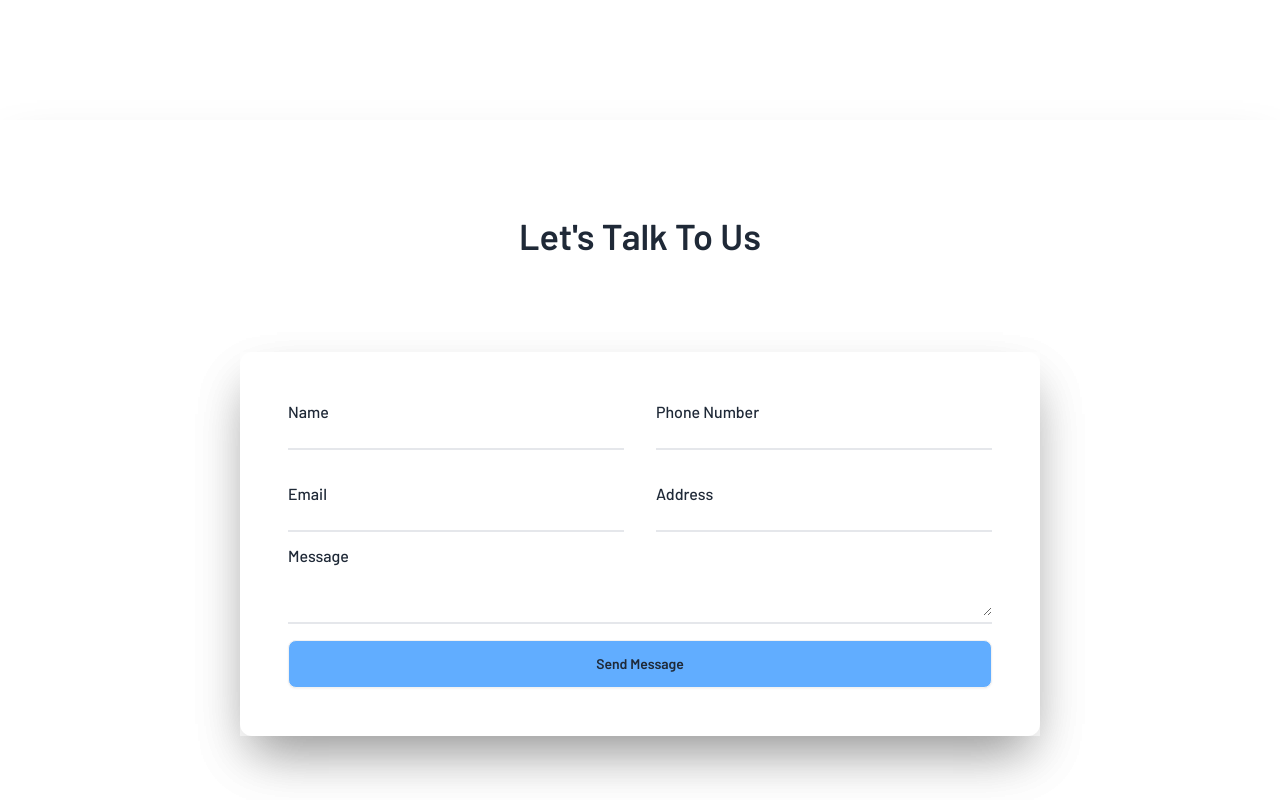
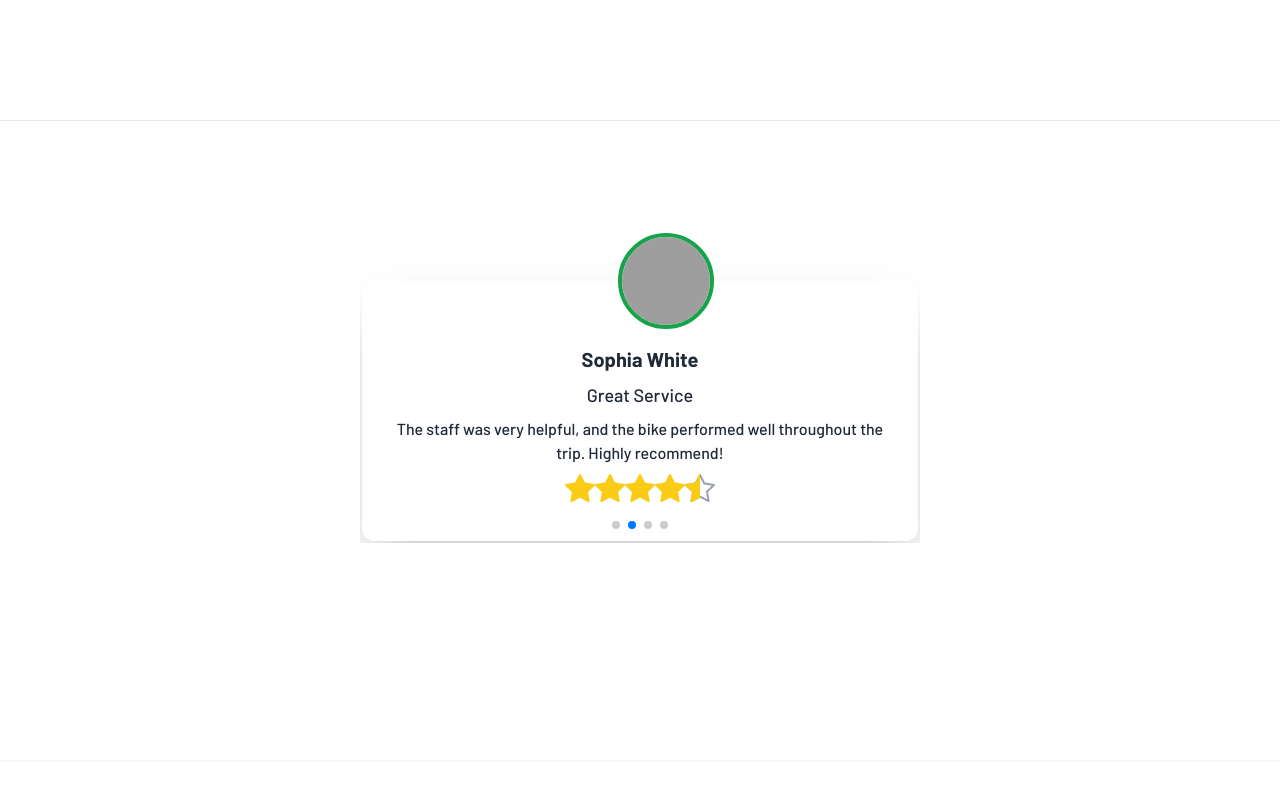
Before and after one commit to programarreza/bike-rental-reservation-system-client, a React (Vite) app: page / in a window 1280 px wide. Shown: the part 1480-2280 px from the top of the page. Built offline with nearby package versions, Linux system fonts and the light colour scheme; no server answers; grey boxes are pictures that could not be loaded.

Commit message:
added to testimonials page

```diff
--- a/package.json
+++ b/package.json
@@ -11,6 +11,7 @@
   },
   "dependencies": {
     "@reduxjs/toolkit": "^2.2.7",
+    "@types/swiper": "^6.0.0",
     "axios": "^1.7.5",
     "jwt-decode": "^4.0.0",
     "localforage": "^1.10.0",
@@ -20,12 +21,14 @@
     "react-dom": "^18.3.1",
     "react-hook-form": "^7.53.0",
     "react-icons": "^5.3.0",
+    "react-rating": "^2.0.5",
     "react-redux": "^9.1.2",
     "react-router-dom": "^6.26.1",
     "redux-persist": "^6.0.0",
     "sonner": "^1.5.0",
     "sort-by": "^1.2.0",
-    "sweetalert2": "^11.12.4"
+    "sweetalert2": "^11.12.4",
+    "swiper": "^11.1.11"
   },
   "devDependencies": {
     "@eslint/js": "^9.9.0",
--- a/src/components/ui/ContactUs/ContactUs.tsx
+++ b/src/components/ui/ContactUs/ContactUs.tsx
@@ -42,7 +42,7 @@ const ContactUs = () => {
   };
 
   return (
-    <div className="min-h-screen shadow-2xl bg-transparent ">
+    <div className="min-h-screen shadow-sm bg-transparent ">
       <div className="relative   ">
         <h2 className="flex justify-center items-center py-24 text-4xl font-semibold">
           Let's Talk To Us
@@ -53,7 +53,7 @@ const ContactUs = () => {
           <div className="hero">
             <div className=" flex flex-col md:flex-row  rounded-xl justify-between">
               {/* form area */}
-              <div className="  flex-shrink-0 shadow-2xl">
+              <div className="  flex-shrink-0 shadow-sm">
                 <div className="card-body w-[800px] shadow-2xl rounded-xl p-12">
                   <form onSubmit={handleSubmit(onSubmit)}>
                     <div className="grid grid-cols-2 gap-8">
--- /dev/null
+++ b/src/components/ui/Testimonials/Testimonials.tsx
@@ -0,0 +1,78 @@
+import { BsStarFill, BsStar } from "react-icons/bs";
+import { Swiper, SwiperSlide } from "swiper/react";
+// Import Swiper styles
+import "swiper/css";
+import "swiper/css/pagination";
+import "swiper/css/navigation";
+import { Autoplay, Pagination, Navigation } from "swiper/modules";
+import Rating from "react-rating";
+import Container from "../Container/Container";
+import { testimonials } from "../../../utils/testimonialsData";
+
+const Testimonials = () => {
+  return (
+    <div className=" min-h-[80vh] pt-20 shadow-sm border-t">
+      <Container>
+        <div className=" flex justify-center items-center">
+          <div className="w-full md:w-3/4 lg:w-2/4  m-4 flex justify-center mx-auto ">
+            <Swiper
+              spaceBetween={30}
+              centeredSlides={false}
+              autoplay={{
+                delay: 4500,
+                disableOnInteraction: false,
+              }}
+              pagination={{
+                clickable: true,
+              }}
+              navigation={false}
+              modules={[Autoplay, Pagination, Navigation]}
+              className="mySwiper"
+            >
+              {testimonials.map((item) => (
+                <SwiperSlide key={item._id}>
+                  <div>
+                    <div className="rounded-3xl">
+                      {/* content  */}
+                      <div className="card shadow-2xl m-0.5 rounded-xl relative mt-16">
+                        <div className="card-body items-center text-center">
+                          <h2 className=" mt-8 text-xl font-bold">
+                            {item?.userName}
+                          </h2>
+                          <p className="text-lg"> {item?.title}</p>
+                          <p>{item?.feedbackText}</p>
+                          <Rating
+                            emptySymbol={
+                              <BsStar size={30} className="text-gray-400" />
+                            }
+                            fullSymbol={
+                              <BsStarFill
+                                size={30}
+                                className="text-yellow-400"
+                              />
+                            }
+                            fractions={2}
+                            initialRating={item?.rating}
+                            readonly
+                          />
+                        </div>
+                        {/* avater */}
+                        <div className="avatar absolute -mt-12 ml-40 md:ml-56 lg:ml-48 xl:ml-64">
+                          <div className="w-24 rounded-full border-4 border-green-600">
+                            <img src={item?.image} />
+                          </div>
+                        </div>
+                      </div>
+                    </div>
+                  </div>
+                </SwiperSlide>
+              ))}
+            </Swiper>
+          </div>
+        </div>
+      </Container>
+    </div>
+  );
+};
+
+export default Testimonials;
--- a/src/pages/Home/Home.tsx
+++ b/src/pages/Home/Home.tsx
@@ -1,13 +1,15 @@
 import Banner from "../../components/ui/Banner/Banner";
 import ContactUs from "../../components/ui/ContactUs/ContactUs";
 import Featured from "../../components/ui/Featured/Featured";
+import Testimonials from "../../components/ui/Testimonials/Testimonials";
 
 const Home = () => {
   return (
     <div className="min-h-screen">
       <Banner />
       <Featured />
-      <ContactUs/>
+      <Testimonials />
+      <ContactUs />
     </div>
   );
 };
--- /dev/null
+++ b/src/utils/testimonialsData.ts
@@ -0,0 +1,38 @@
+export const testimonials = [
+  {
+    _id: "1",
+    userName: "Michael Green",
+    title: "Amazing Ride!",
+    feedbackText:
+      "The bike was in excellent condition, and the rental process was seamless. Had an amazing ride!",
+    rating: 5.0,
+    image: "https://i.postimg.cc/qqgrxVVH/1704907376626.jpg",
+  },
+  {
+    _id: "2",
+    userName: "Sophia White",
+    title: "Great Service",
+    feedbackText:
+      "The staff was very helpful, and the bike performed well throughout the trip. Highly recommend!",
+    rating: 4.5,
+    image: "https://i.postimg.cc/3Js33JMB/image.png",
+  },
+  {
+    _id: "3",
+    userName: "Liam Brown",
+    title: "Smooth Experience",
+    feedbackText:
+      "Booking the bike was easy, and everything was ready when I arrived. The bike was in good shape too.",
+    rating: 4.0,
+    image: "https://i.postimg.cc/mkphFd7b/IMG_20200811_141534.jpg",
+  },
+  {
+    _id: "4",
+    userName: "Emily Davis",
+    title: "Satisfactory",
+    feedbackText:
+      "The bike was okay, but I expected a bit more variety in the models available. Still, it was a decent experience.",
+    rating: 3.5,
+    image: "https://i.postimg.cc/CxXKrdW6/person.jpg",
+  },
+];
```
Also changed, not shown: 1 other file (tests, documents, lock files or other folders).
